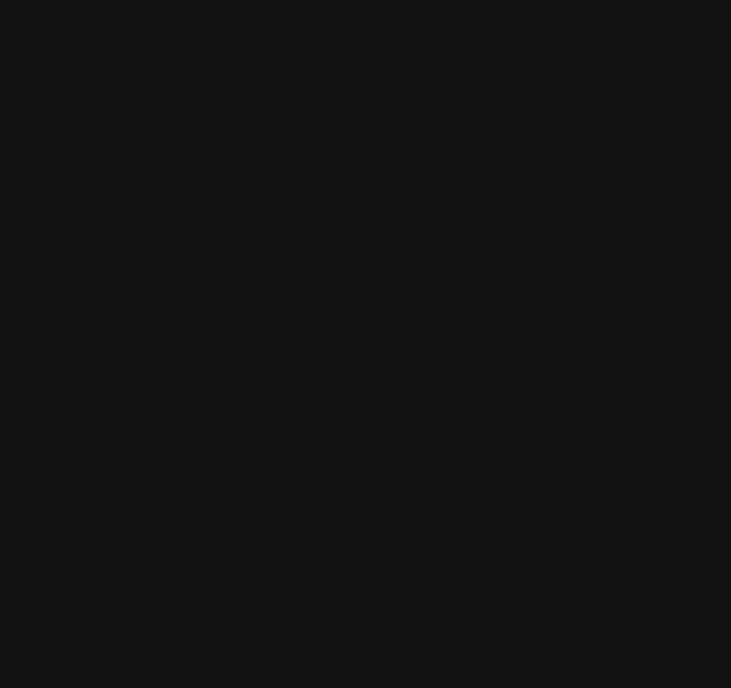
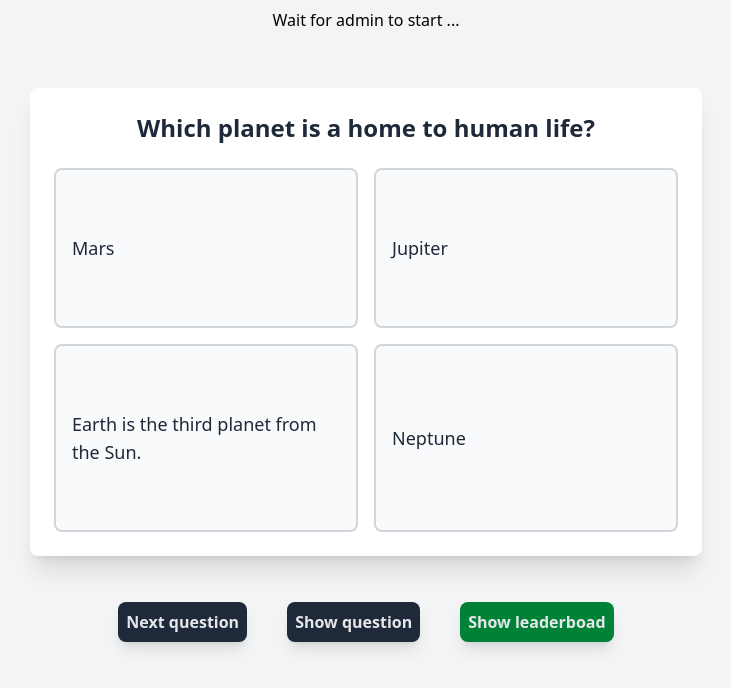
Before and after one commit to sujaycontributer/Realtime-App, a React (Vite) app in the folder client/: page /admin/1 in a window 1280 px wide. Before the commit this address had no page. Shown: the top 688 px of the page, without its empty margins (274-1005 px from the left). Built offline with nearby package versions, Linux system fonts and the light colour scheme.

Commit message:
Admin question emmit added

```diff
--- a/client/src/App.tsx
+++ b/client/src/App.tsx
@@ -15,6 +15,7 @@ export default function App() {
       <Routes>
         <Route path="/join" element={<Lobby />} />
         <Route path="/admin" element={<Admin />} />
+        <Route path="/admin/:roomId" element={<AdminLobby />} />
         <Route path="/problemset" element={<ProblemSet />} />
         <Route path="/quiz" element={<Quiz/> } />
       </Routes>
--- a/client/src/components/AdminLobby.tsx
+++ b/client/src/components/AdminLobby.tsx
@@ -1,13 +1,17 @@
 import { useContext, useRef, useState } from "react"
 import { quizContext } from "../context/QuizDataProvider"
-import  type {ProblemInterface} from "../types";
+import { useParams } from "react-router-dom";
+import { SocketContext } from "../context/SocketContext";
 import Quiz from "./Quiz";
+import type {ProblemInterface} from "../types";
+
 
 function AdminLobby() {
+  const {roomId} = useParams();
   const {problems} = useContext(quizContext);
+  const {socket} = useContext(SocketContext);
   const [currentProblem, setCurrentProblem] = useState<ProblemInterface | {}>({});
   const indexRef = useRef(0);
-
 
   const nextQuestionHandler = () => {
     if(indexRef.current + 1 < problems.length) {
@@ -17,7 +21,9 @@ function AdminLobby() {
   }
 
   const showQuestionHandler = () => { // trigger the emmit of current question
-
+    socket?.emit('question', {
+      problem: currentProblem
+    });
   }
 
   const showLeaderBoadHandler = () => { // trigger the emmit of current question's leaderboard
```
